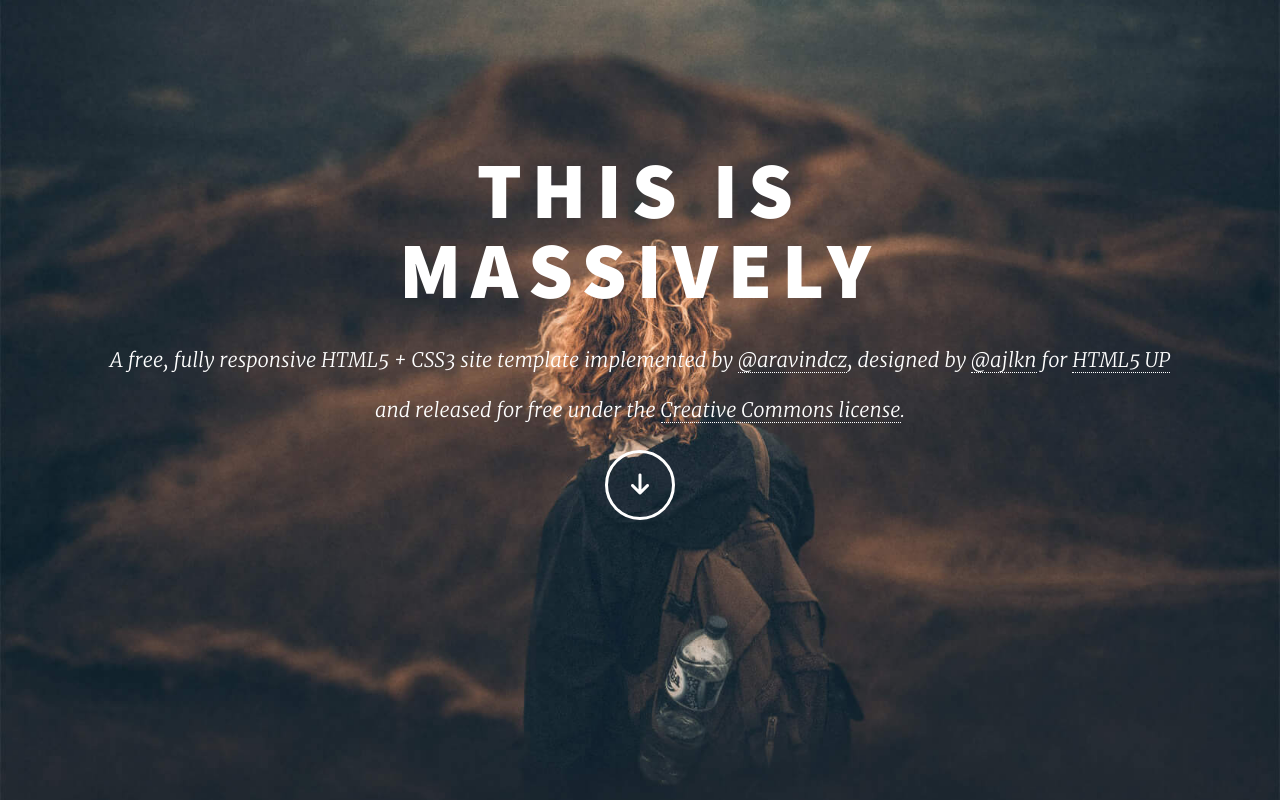
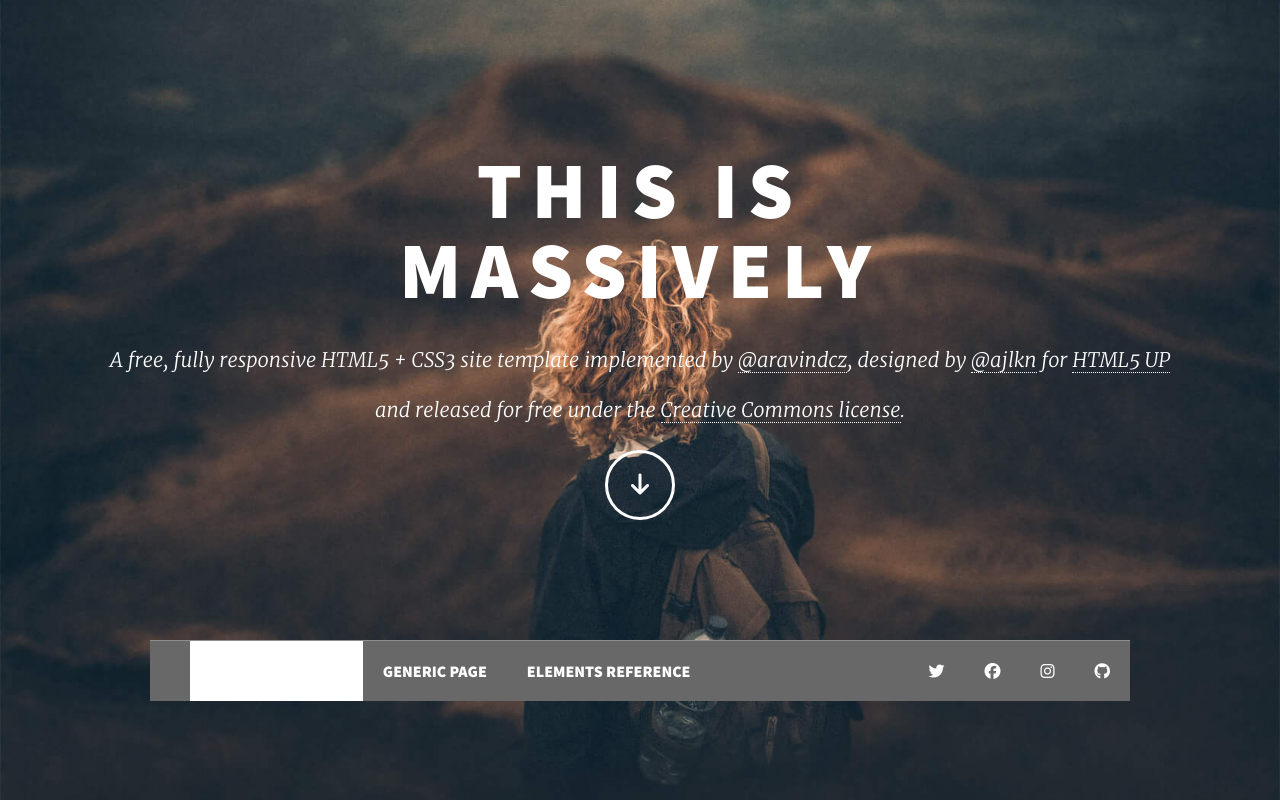
Before and after one commit to aravindcz/HTML5-Massively-Landing-Page-Practice-Project, a plain HTML site: page index.html in a window 1280 px wide. Drawn offline with Linux system fonts and the light colour scheme.

Commit message:
semantic tags added and nav element implemented

```diff
--- a/index.css
+++ b/index.css
@@ -9,6 +9,10 @@
     src: url("./assets/fonts/Merriweather-LightItalic.ttf");
 }
 
+@font-face {
+    font-family: "nav";
+    src: url("./assets/fonts/Merriweather-Bold.ttf");
+}
 
 
 *{
@@ -59,7 +63,7 @@ a {
 }
 
 
-#landing{
+#header{
     display: flex;
     flex-direction: column;
     justify-content: center;
@@ -75,3 +79,37 @@ a {
     transition: .75s;
     cursor: pointer;
 }
+
+
+.nav{
+    margin: 120px 150px 0px 150px;
+    background-color: #696868;
+    border-top: 1px solid rgb(143, 143, 143);
+}
+
+.ul{
+    display: flex;
+    justify-content: space-between;
+    list-style: none;
+}
+
+.leftli{
+
+    display: flex;
+
+}
+
+.rightli{
+    display: flex;
+}
+
+.leftli li,.rightli li{
+    padding: 20px;
+    color: white;
+    font-family: h1 ;
+    font-size: 16px;
+}
+
+.leftli>li:nth-child(1){
+    background-color: white;
+}
--- a/index.html
+++ b/index.html
@@ -9,13 +9,46 @@
     <title>Document</title>
 </head>
 <body>
-    <section id="landing">
-        <h1>THIS IS <br>MASSIVELY</h1>
-        <p>A free, fully responsive HTML5 + CSS3 site template implemented by <a class="shoutout" href="https://twitter.com/aravindcz">@aravindcz</a>, designed by
-           <a class="shoutout" href="https://twitter.com/ajlkn">@ajlkn</a>  for <a class="shoutout" href="https://html5up.net/">HTML5 UP</a>
-<br>and released for free under the <a class="shoutout" href="https://html5up.net/license">Creative Commons license</a>.</p>
-        <button class="shoutout" id="arrow"><i class="fa-solid fa-arrow-down"></i></button>
-    </section>
+
+    <div class="page" id="page">
+
+        <header class="header" id="header">
+            <h1>THIS IS <br>MASSIVELY</h1>
+            <p>A free, fully responsive HTML5 + CSS3 site template implemented by <a class="shoutout" href="https://twitter.com/aravindcz">@aravindcz</a>, designed by
+               <a class="shoutout" href="https://twitter.com/ajlkn">@ajlkn</a>  for <a class="shoutout" href="https://html5up.net/">HTML5 UP</a>
+    <br>and released for free under the <a class="shoutout" href="https://html5up.net/license">Creative Commons license</a>.</p>
+            <button class="shoutout" id="arrow"><i class="fa-solid fa-arrow-down"></i></button>
+        </header>
+
+        <main id="main" class="main">
+
+            <nav id="nav" class="nav">
+                <ul class="ul" id="ul">
+                    <div class="leftli" id="leftli">
+                        <li>THIS IS MASSIVELY</li>
+                        <li>GENERIC PAGE</li>
+                        <li>ELEMENTS REFERENCE</li>
+                    </div>
+                    <div class="rightli" id="rightli">
+                        <li><i class="fa-brands fa-twitter"></i></li>
+                        <li><i class="fa-brands fa-facebook"></i></li>
+                        <li><i class="fa-brands fa-instagram"></i></li>
+                        <li><i class="fa-brands fa-github"></i></li>
+                    </div>
+                </ul>
+            </nav>
+
+            <section class="articlesection" id="articlesection"></section>
+            <div class="mainfooter" id="mainfooter"></div>
+            <section class="contactsection" id="contactsection"></section>
+        </main>
+
+        <footer class="footer" id="footer">
+
+        </footer>
+
+    </div>
+
 
 
 
```
